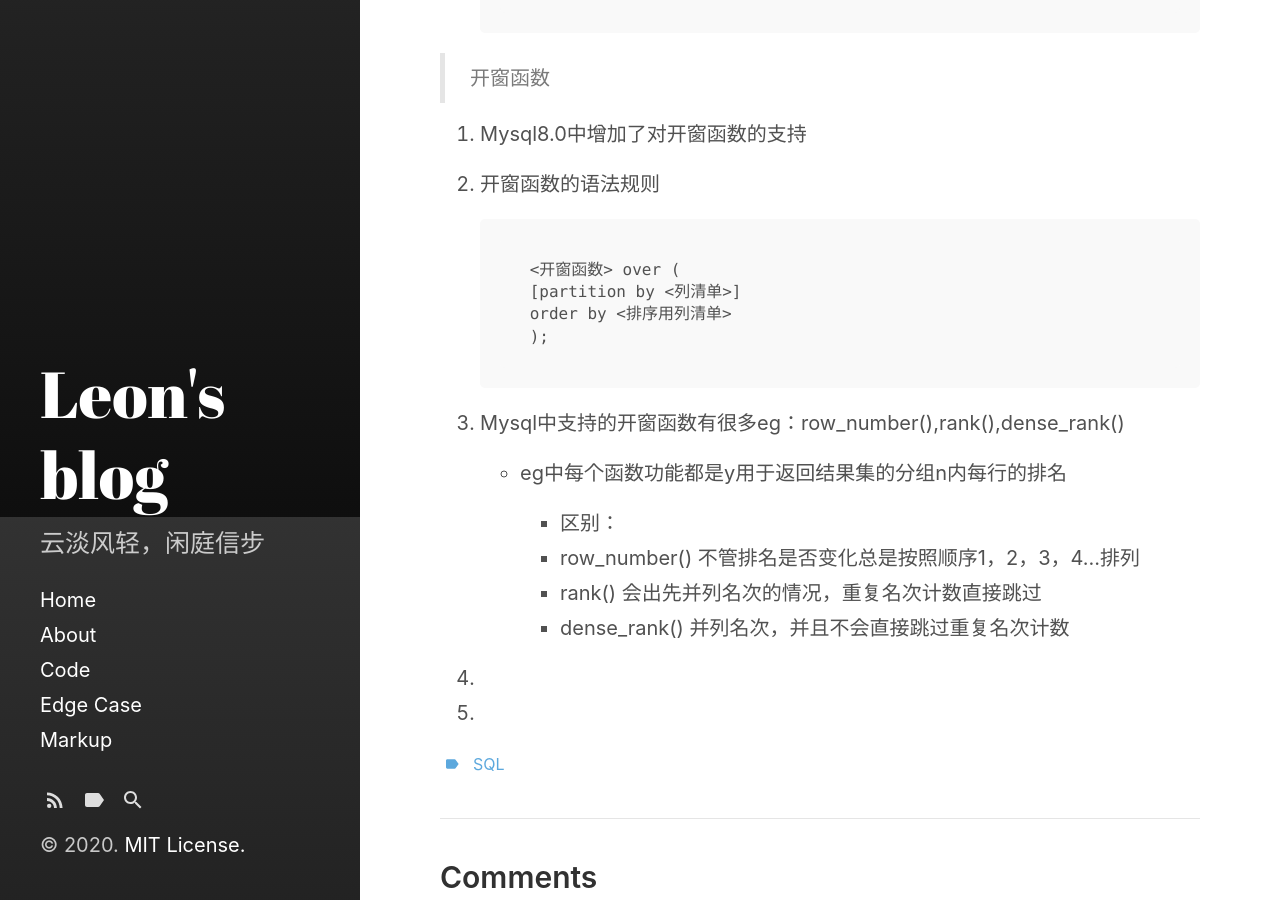
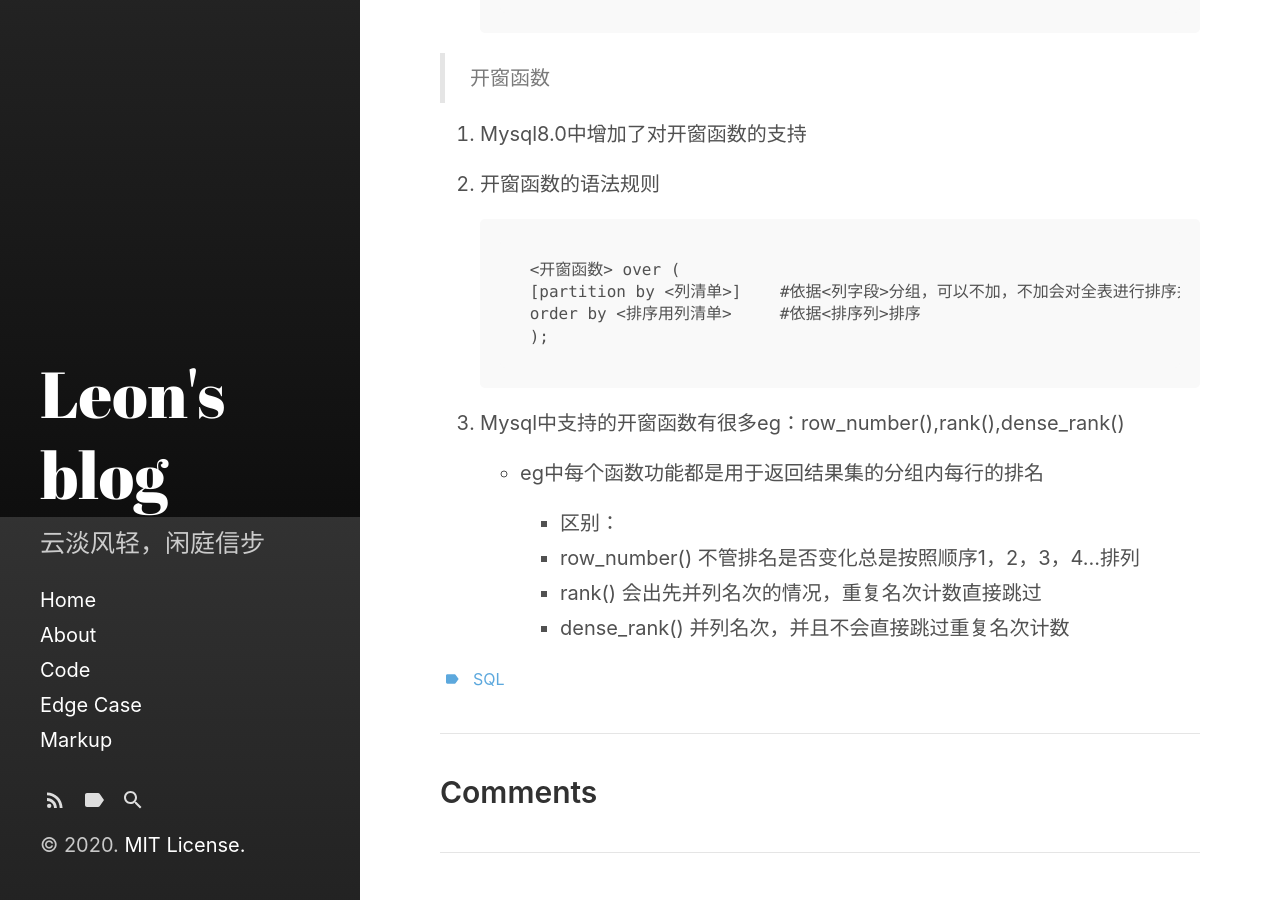
Before and after one commit to WnLeon/blog, a Jekyll site: the page built from _posts/2020-10-30-SQL语言基础（二）.md, in a window 1280 px wide and 900 px high, scrolled down 6683 px. Built offline with Jekyll 4.4.1, drawn with Linux system fonts in a browser that asks for light colours.

Commit message:
update SQL语言基础（二） 2020/11/11

````diff
--- a/_posts/2020-10-30-SQL语言基础（二）.md
+++ b/_posts/2020-10-30-SQL语言基础（二）.md
@@ -246,20 +246,16 @@ SQL语言是一种数据库查询和程序设计语言，用于存取数据以
 
     ```
     <开窗函数> over (
-    [partition by <列清单>]
-    order by <排序用列清单>
+    [partition by <列清单>]    #依据<列字段>分组，可以不加，不加会对全表进行排序并打编号
+    order by <排序用列清单>     #依据<排序列>排序
     );
     ```
 
 3. Mysql中支持的开窗函数有很多eg：row_number(),rank(),dense_rank()
 
-   - eg中每个函数功能都是y用于返回结果集的分组n内每行的排名
+   - eg中每个函数功能都是用于返回结果集的分组内每行的排名
 
      - 区别：
      - row_number() 不管排名是否变化总是按照顺序1，2，3，4...排列
      - rank() 会出先并列名次的情况，重复名次计数直接跳过
      - dense_rank() 并列名次，并且不会直接跳过重复名次计数
-
-4.
-
-5.
````
